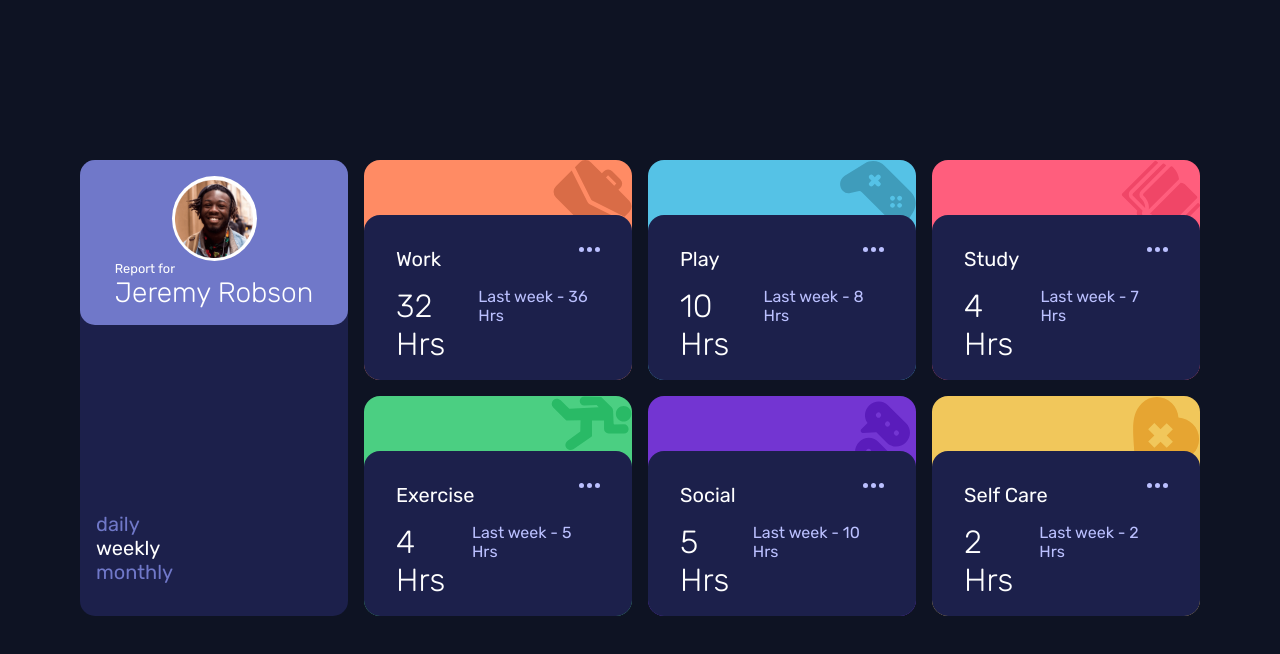
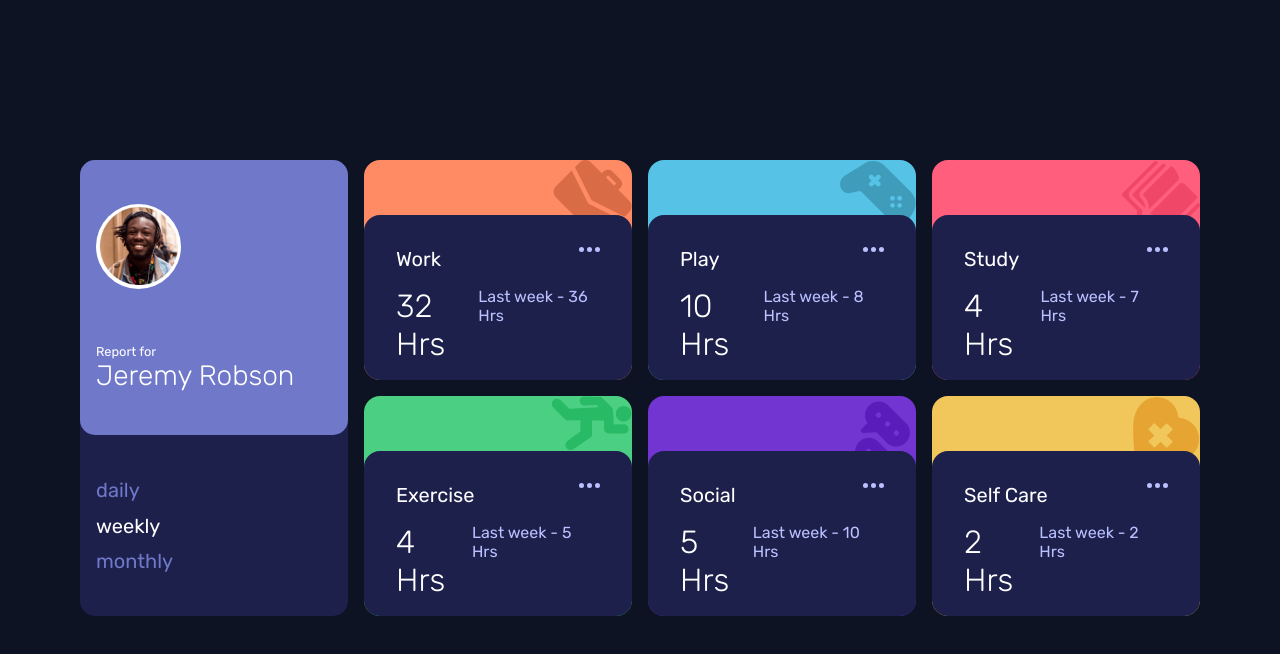
Before and after one commit to roadblock37/radio-test, a React (Create React App) app: page / in a window 1280 px wide. Shown: the top 654 px of the page. Built offline with nearby package versions, Linux system fonts and the light colour scheme.

Commit message:
positioned employee card

```diff
--- a/src/index.css
+++ b/src/index.css
@@ -216,9 +216,17 @@ input[type="radio"]:checked + label {
 
    .employee-card {
       flex-direction: column;
+      align-items: flex-start;
+  justify-content: space-around;
+      height: 65%;
+      padding: 1rem;
+  margin-bottom: 1rem;
    }
 
    .filter-container {
       flex-direction: column;
+  justify-content: space-evenly;
+  height: 35%;
+
    }
  }
```
